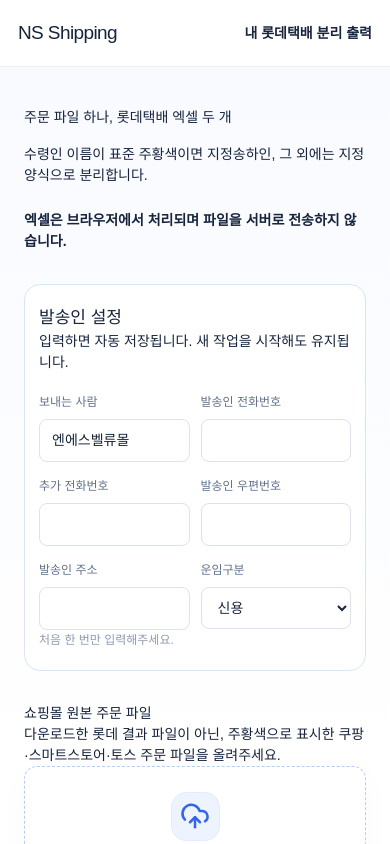
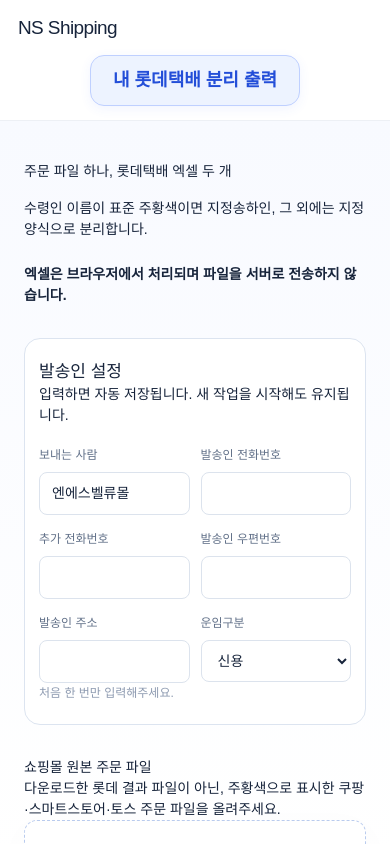
Before and after one commit to a52372852-alt/nsshipping, a Next.js app: page /my-shipping in a window 390 px wide. Shown: the top 844 px of the page. Built offline with nearby package versions, Linux system fonts and the light colour scheme.

Commit message:
Center personal shipping title in highlighted box

```diff
--- /dev/null
+++ b/src/components/private-shipping.module.css
@@ -0,0 +1,42 @@
+.header.header {
+  height: auto;
+  min-height: 88px;
+}
+
+.headerInner.headerInner {
+  display: grid;
+  grid-template-columns: minmax(0, 1fr) auto minmax(0, 1fr);
+  min-height: 88px;
+  gap: 16px;
+  padding-top: 14px;
+  padding-bottom: 14px;
+}
+
+.titleBox {
+  grid-column: 2;
+  padding: 13px 28px;
+  border: 1px solid #bfd0ff;
+  border-radius: 14px;
+  background: #edf3ff;
+  color: #234ed8;
+  font-size: 20px;
+  font-weight: 750;
+  line-height: 1.4;
+  text-align: center;
+  box-shadow: 0 3px 12px #335fff12;
+}
+
+@media (max-width: 640px) {
+  .headerInner.headerInner {
+    grid-template-columns: 1fr;
+    gap: 12px;
+  }
+
+  .titleBox {
+    grid-column: 1;
+    justify-self: center;
+    max-width: 100%;
+    padding: 12px 22px;
+    font-size: 18px;
+  }
+}
--- a/src/components/private-shipping.tsx
+++ b/src/components/private-shipping.tsx
@@ -13,6 +13,7 @@ import {
   savePrivateSender,
 } from "@/lib/private-shipping/settings";
 import type { SplitOrder } from "@/lib/private-shipping/converter";
+import styles from "./private-shipping.module.css";
 
 export default function PrivateShipping() {
   const [rows, setRows] = useState<SplitOrder[]>([]);
@@ -124,12 +125,12 @@ export default function PrivateShipping() {
   }
   return (
     <>
-      <header className="site-header">
-        <div className="header-inner">
+      <header className={`site-header ${styles.header}`}>
+        <div className={`header-inner ${styles.headerInner}`}>
           <Link href="/" className="brand">
             NS Shipping
           </Link>
-          <strong>내 롯데택배 분리 출력</strong>
+          <strong className={styles.titleBox}>내 롯데택배 분리 출력</strong>
         </div>
       </header>
       <main
```
